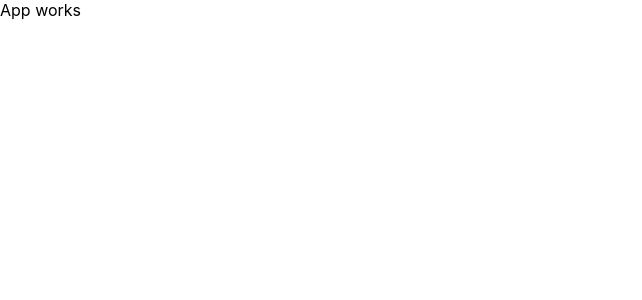
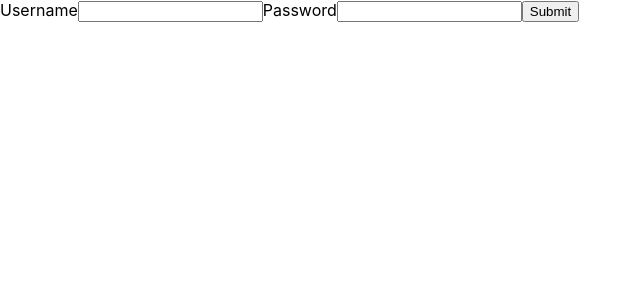
Before and after one commit to LeelaDhojLama/voting-app, a React (Create React App) app in the folder client/: page / in a window 1280 px wide. Shown: the top 300 px of the page, without its empty margins (0-642 px from the left). Built offline with nearby package versions, Linux system fonts and the light colour scheme; the HTML template or start-up script is replaced by a standard one.

Commit message:
login component added

```diff
--- a/client/src/App/App.js
+++ b/client/src/App/App.js
@@ -4,6 +4,7 @@ import decode from 'jwt-decode';
 
 import {store} from '../store';
 import { setCurrentUser, addError, setToken } from '../store/actions';
+import Auth from '../component/Auth';
 
 if(localStorage.jwtToken){
   setToken(localStorage.jwtToken);
@@ -17,7 +18,7 @@ if(localStorage.jwtToken){
 
 const App = () => (
 <Provider store={store}>
-  <div>App works</div>
+  <Auth authType={'login'}/>
 </Provider>
 );
 
--- /dev/null
+++ b/client/src/component/Auth.js
@@ -0,0 +1,57 @@
+import React, {Component} from 'react';
+import { connect } from 'react-redux';
+
+import {authUser,logout} from '../store/actions'
+
+class Auth extends Component{
+
+    constructor (props){
+        super(props);
+        this.state = {
+            username: '',
+            password: ''
+        };
+
+        this.handleChange = this.handleChange.bind(this);
+        this.handleSubmit = this.handleSubmit.bind(this);
+    }
+
+    handleChange(e){
+
+        this.setState({[e.target.name]: e.target.value})
+
+    }
+
+    handleSubmit(e){
+       const { username, password } = this.state;
+       const {authType } = this.props;
+       e.preventDefault();
+
+       this.props.authUser(authType || 'login',{username, password });
+    }
+
+    render() {
+        const {username,password} = this.state;
+
+
+        return(<React.Fragment>
+            <form onSubmit={this.handleSubmit}>
+                <label for="username">Username</label>
+                <input type="text"
+                    value={username}
+                    name="username"
+                    onChange={this.handleChange}
+                />
+                <label for="password">Password</label>
+                <input type="password"
+                    value={password}
+                    name="password"
+                    onChange={this.handleChange}
+                />
+                <button type="submit">Submit</button>
+            </form>
+        </React.Fragment>)
+    }
+}
+
+export default connect(()=> ({}),{authUser, logout}) (Auth);
```
